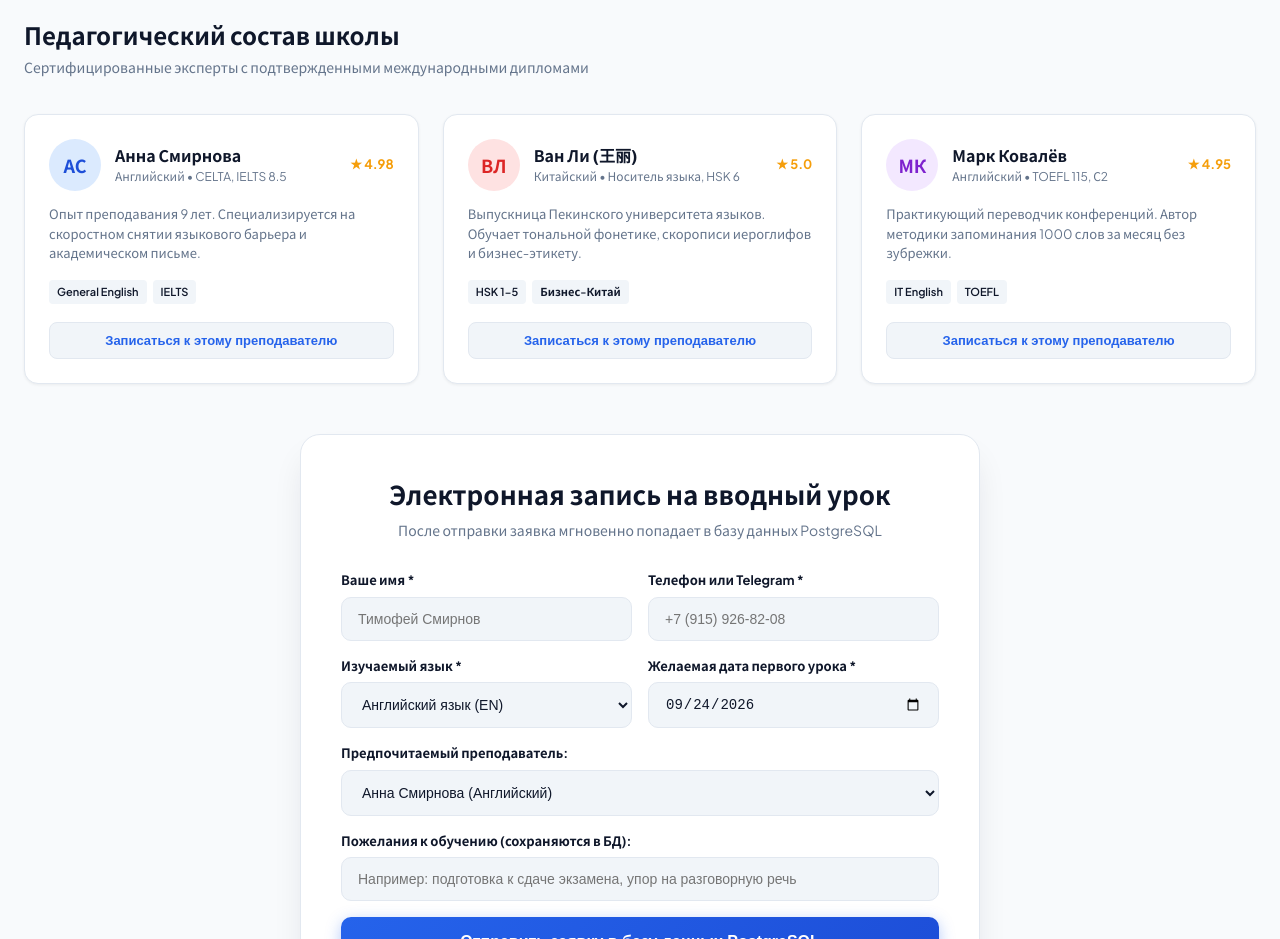
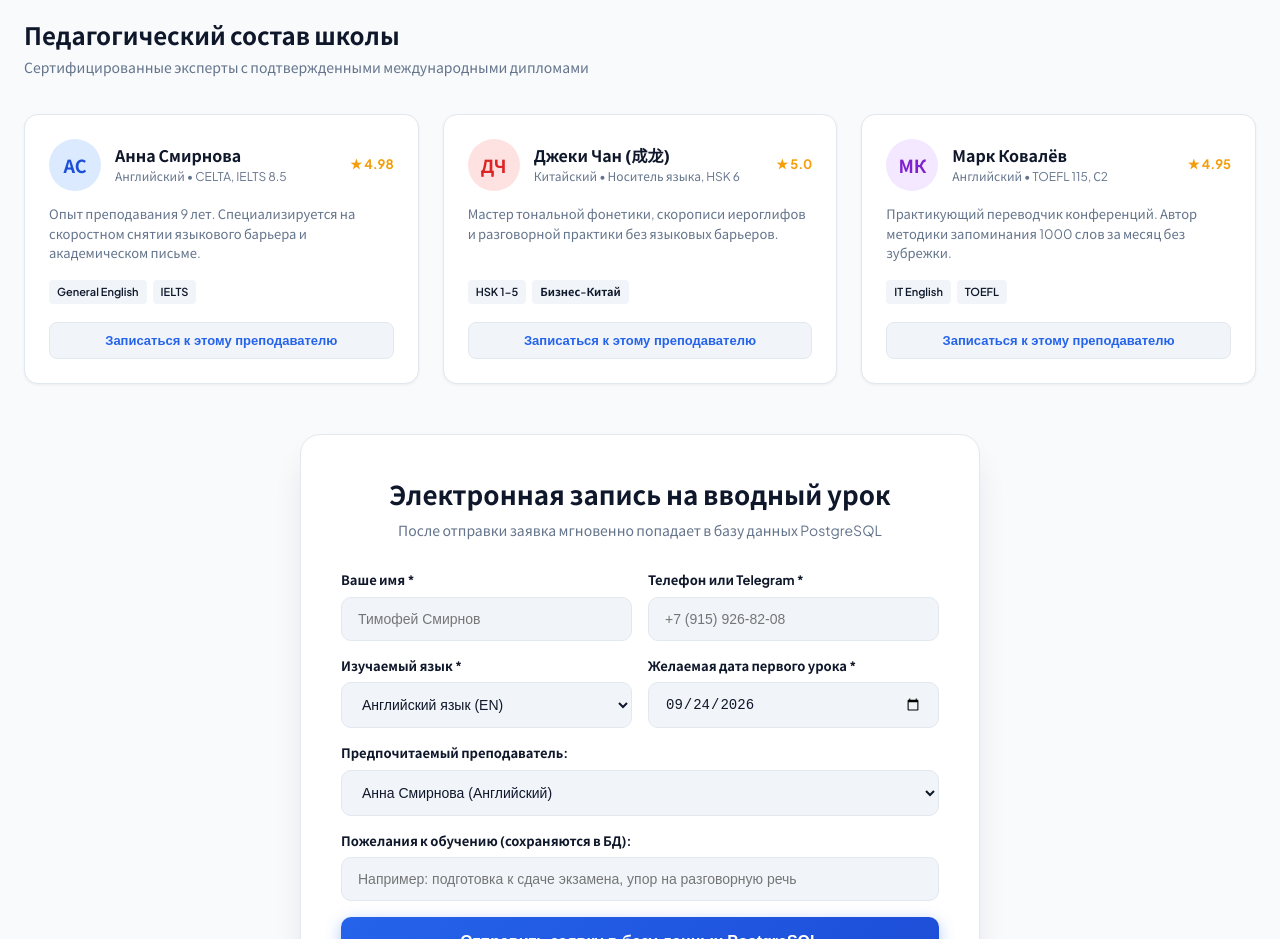
Before and after one commit to Tima4415-glitch/lingvasfera-project, a website: page public/index.html in a window 1280 px wide. Shown: the part 1600-2539 px from the top of the page. Drawn offline with Linux system fonts and the light colour scheme.

Commit message:
Update index.html

```diff
--- a/public/index.html
+++ b/public/index.html
@@ -40,7 +40,6 @@
       <a onclick="scrollToSection('booking-section')" id="nav-booking">Онлайн-запись</a>
     </nav>
     <div class="header-right">
-      <!-- Переключатель темы -->
       <button id="theme-btn" class="theme-toggle-btn" onclick="toggleTheme()">
         <span id="theme-icon">🌙</span> <span id="theme-text">Тёмная</span>
       </button>
@@ -54,7 +53,6 @@
     </div>
   </header>
 
-  <!-- Основной контейнер видов -->
   <div class="page-wrapper">
 
     <!-- ВИД 1: ПОЛЬЗОВАТЕЛЬ / ГОСТЬ -->
@@ -103,7 +101,7 @@
         </div>
       </div>
 
-      <!-- Тест уровня (интерактивный на 3 вопроса) -->
+      <!-- Тест уровня -->
       <section id="test-level-section" class="interactive-block">
         <div class="block-header">
           <div>
@@ -115,9 +113,7 @@
 
         <div id="quiz-container">
           <div class="quiz-question" id="quiz-question-text">Загрузка вопроса...</div>
-          <div class="quiz-options" id="quiz-options-container">
-            <!-- Варианты ответов подгружаются через app.js -->
-          </div>
+          <div class="quiz-options" id="quiz-options-container"></div>
         </div>
 
         <div id="quiz-box-result" class="quiz-result" style="display:none;">
@@ -192,22 +188,22 @@
             <button class="btn-select-teacher" onclick="pickTeacher('Анна Смирнова', 1)">Записаться к этому преподавателю</button>
           </div>
 
-          <!-- Ван Ли -->
+          <!-- Джеки Чан -->
           <div class="teacher-card">
             <div class="teacher-avatar-row">
-              <div class="t-avatar" style="background:#FEE2E2; color:#DC2626;">ВЛ</div>
+              <div class="t-avatar" style="background:#FEE2E2; color:#DC2626;">ДЧ</div>
               <div>
-                <div class="t-name">Ван Ли (王丽)</div>
+                <div class="t-name">Джеки Чан (成龙)</div>
                 <div class="t-role">Китайский • Носитель языка, HSK 6</div>
               </div>
               <div class="t-rating">★ 5.0</div>
             </div>
-            <div class="t-bio">Выпускница Пекинского университета языков. Обучает тональной фонетике, скорописи иероглифов и бизнес-этикету.</div>
+            <div class="t-bio">Мастер тональной фонетики, скорописи иероглифов и разговорной практики без языковых барьеров.</div>
             <div class="t-chips">
               <span class="chip">HSK 1-5</span>
               <span class="chip">Бизнес-Китай</span>
             </div>
-            <button class="btn-select-teacher" onclick="pickTeacher('Ван Ли (王丽)', 2)">Записаться к этому преподавателю</button>
+            <button class="btn-select-teacher" onclick="pickTeacher('Джеки Чан (成龙)', 2)">Записаться к этому преподавателю</button>
           </div>
 
           <!-- Марк Ковалев -->
@@ -230,7 +226,7 @@
         </div>
       </section>
 
-      <!-- Форма записи (PostgreSQL) с выбором преподавателя и пожеланиями -->
+      <!-- Форма записи -->
       <section id="booking-section" class="form-wrapper">
         <div class="form-title-center" id="f-main-title">Электронная запись на вводный урок</div>
         <div class="form-desc-center" id="f-main-desc">После отправки заявка мгновенно попадает в базу данных PostgreSQL</div>
@@ -263,7 +259,7 @@
             <select id="lead-teacher" class="input-field">
               <option value="Анна Смирнова">Анна Смирнова (Английский)</option>
               <option value="Марк Ковалёв">Марк Ковалёв (Английский / TOEFL)</option>
-              <option value="Ван Ли (王丽)">Ван Ли (Китайский / HSK)</option>
+              <option value="Джеки Чан (成龙)">Джеки Чан (Китайский / HSK)</option>
             </select>
           </div>
           <div class="form-control-full">
@@ -343,7 +339,7 @@
     <div id="view-teacher" class="view-pane">
       <div class="block-header">
         <div>
-          <div class="block-title">Рабочий кабинет преподавателя: Ван Ли (王丽)</div>
+          <div class="block-title">Рабочий кабинет преподавателя: Джеки Чан (成龙)</div>
           <div class="block-desc">Языковое направление: Китайский язык (HSK 1-6) • Всего активных учеников: 14</div>
         </div>
         <button class="btn-brand" onclick="showToast('Ссылка на вебинарную комнату скопирована!')">Открыть свой виртуальный кабинет</button>
@@ -440,7 +436,6 @@
 
   </div>
 
-  <!-- Всплывающий Toast -->
   <div id="toast" class="toast-box">
     <span id="toast-text">Действие выполнено</span>
   </div>
```
